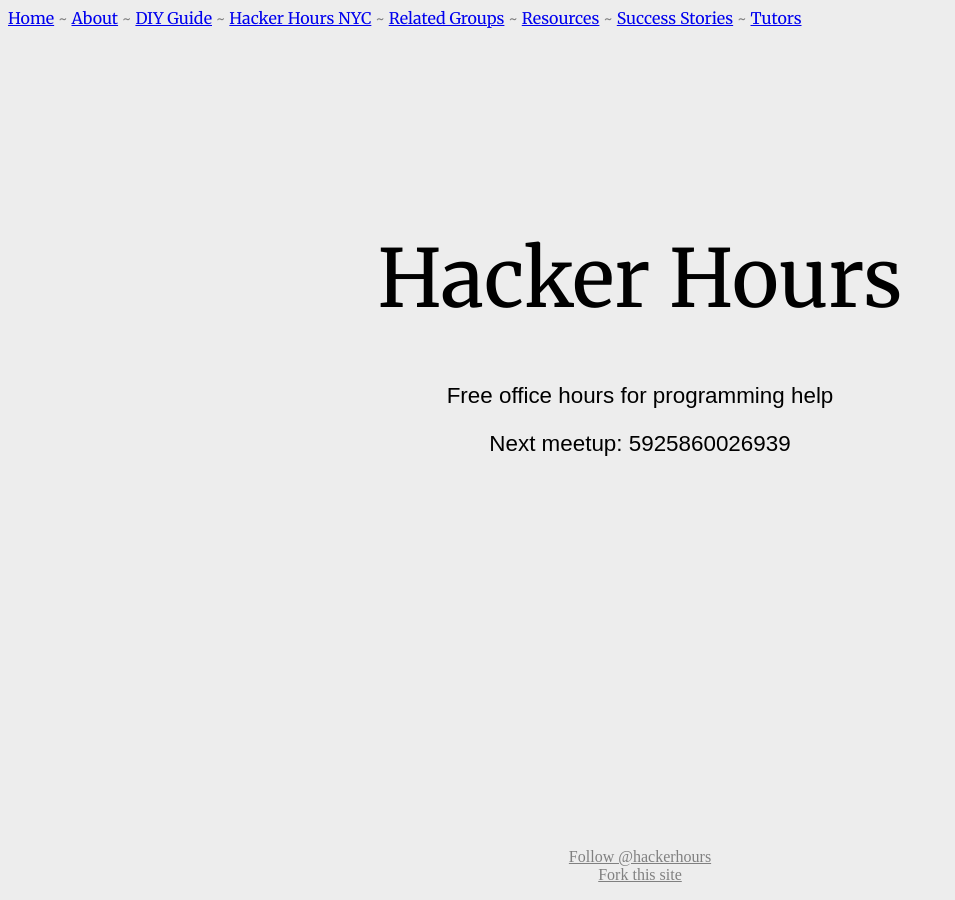
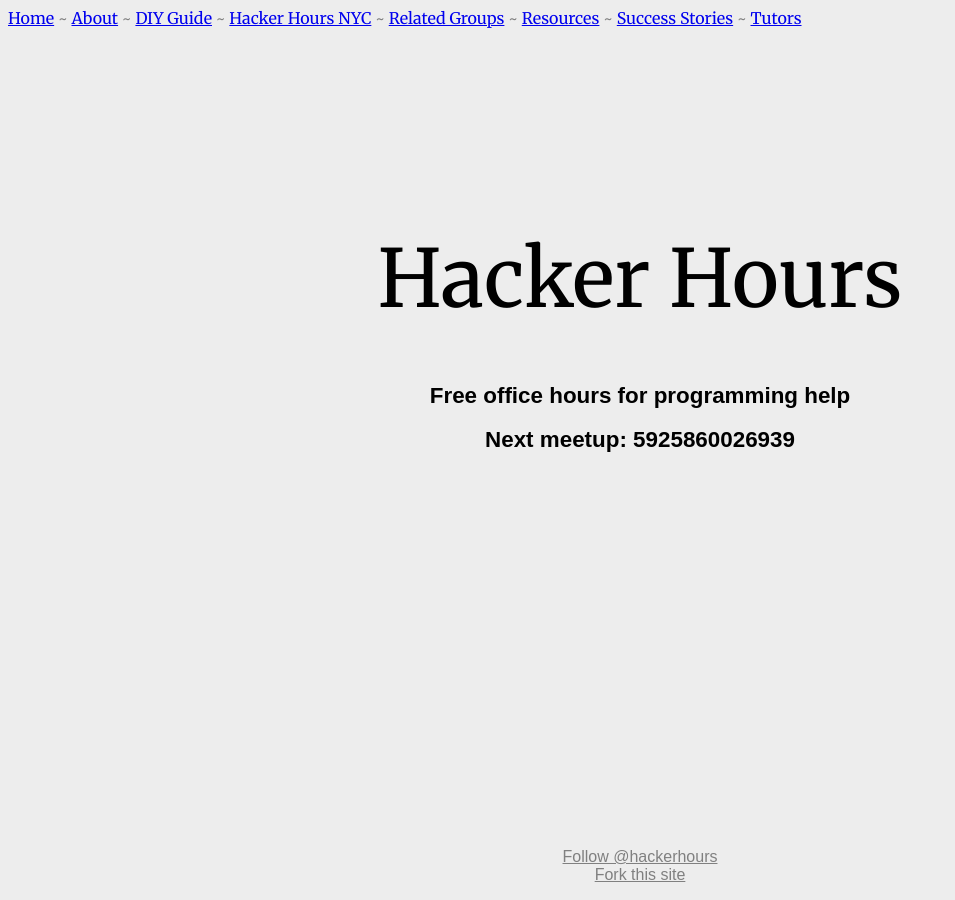
Before and after one commit to HackerHours/hackerhours.org, a Jekyll site: the page built from index.html, in a window 1280 px wide. Shown: the whole page, without its empty margins (0-955 px from the left). Built offline with Jekyll 4.4.1, drawn with Linux system fonts in a browser that asks for light colours; nearby versions of some CDN libraries; some web fonts are replaced; Markdown is read by kramdown in place of the engine named in the settings; comment, search, counter and statistics services are not loaded.

Commit message:
make all pages Muli

```diff
--- a/css/style.css
+++ b/css/style.css
@@ -1,14 +1,11 @@
 html {
   background: #EDEDED;
+  font-family: 'Muli', sans-serif;
 }
 h1 {
   font-family: 'Merriweather', serif;
   font-weight: normal; /* reset for mobile - http://css-tricks.com/forums/discussion/comment/44182/#Comment_44182 */
   margin-top: 0;
-}
-p {
-  font-family: 'Muli', sans-serif;
-  font-size: 1.4em;
 }
 .navbar {
   font-family: 'Merriweather', serif;
@@ -35,6 +32,9 @@
 }
 .page-index h1 {
   font-size: 5em;
+}
+.page-index h2 {
+  font-size: 1.4em
 }
 .page-index .footer {
   position: absolute;
--- a/index.html
+++ b/index.html
@@ -5,10 +5,10 @@
 
 <a class="meetupLink" href="http://www.meetup.com/hackerhours/">
   <h1 id="title">Hacker Hours</h1>
-  <p>
+  <h2>
     Free office hours for programming help
-  </p>
-  <p>
+  </h2>
+  <h2>
     Next meetup: <span id="meetupDate"><span id='dateMs'></span><span id='dateStr'></span></span>
-  </p>
+  </h2>
 </a>
```
